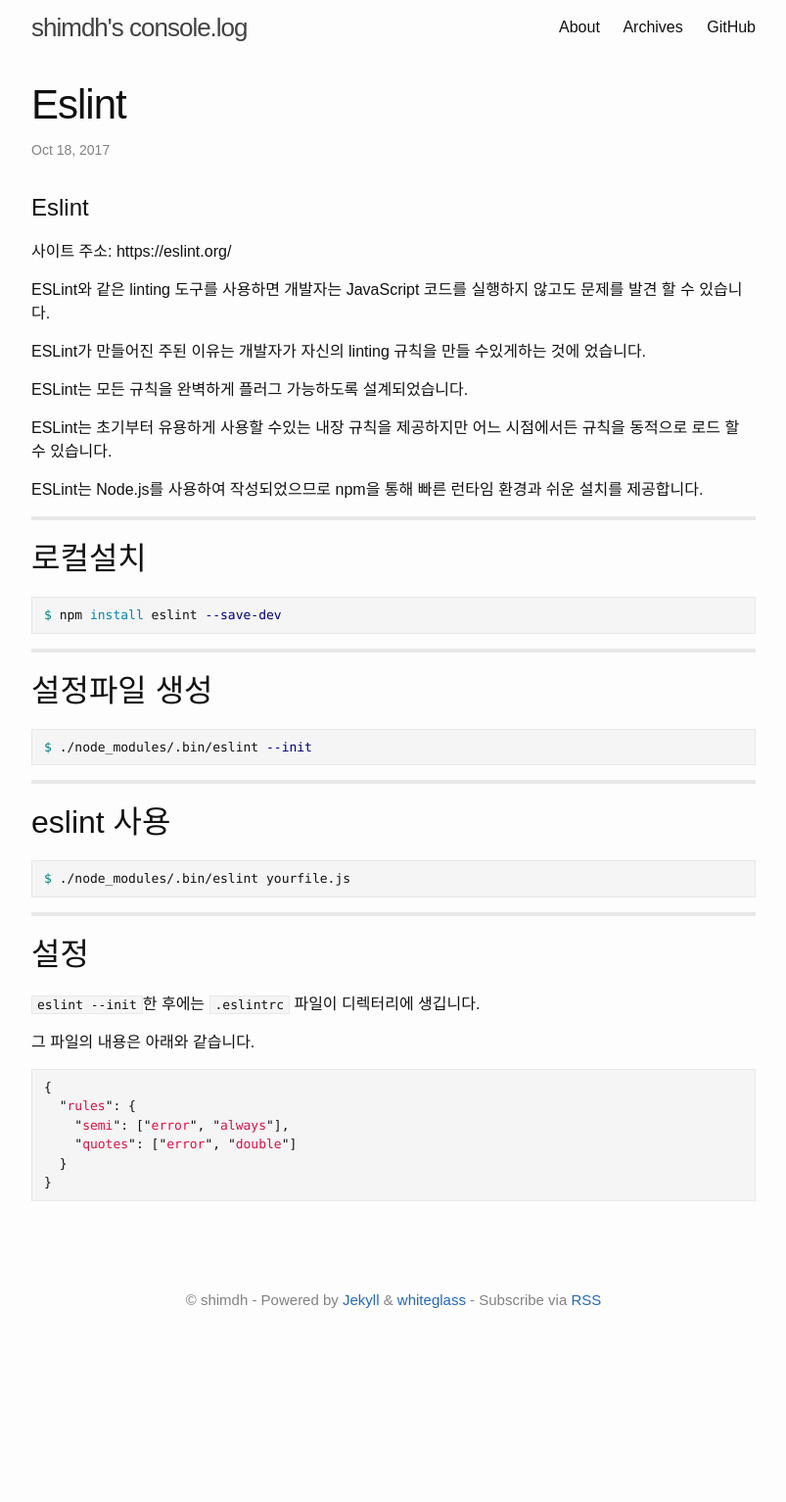
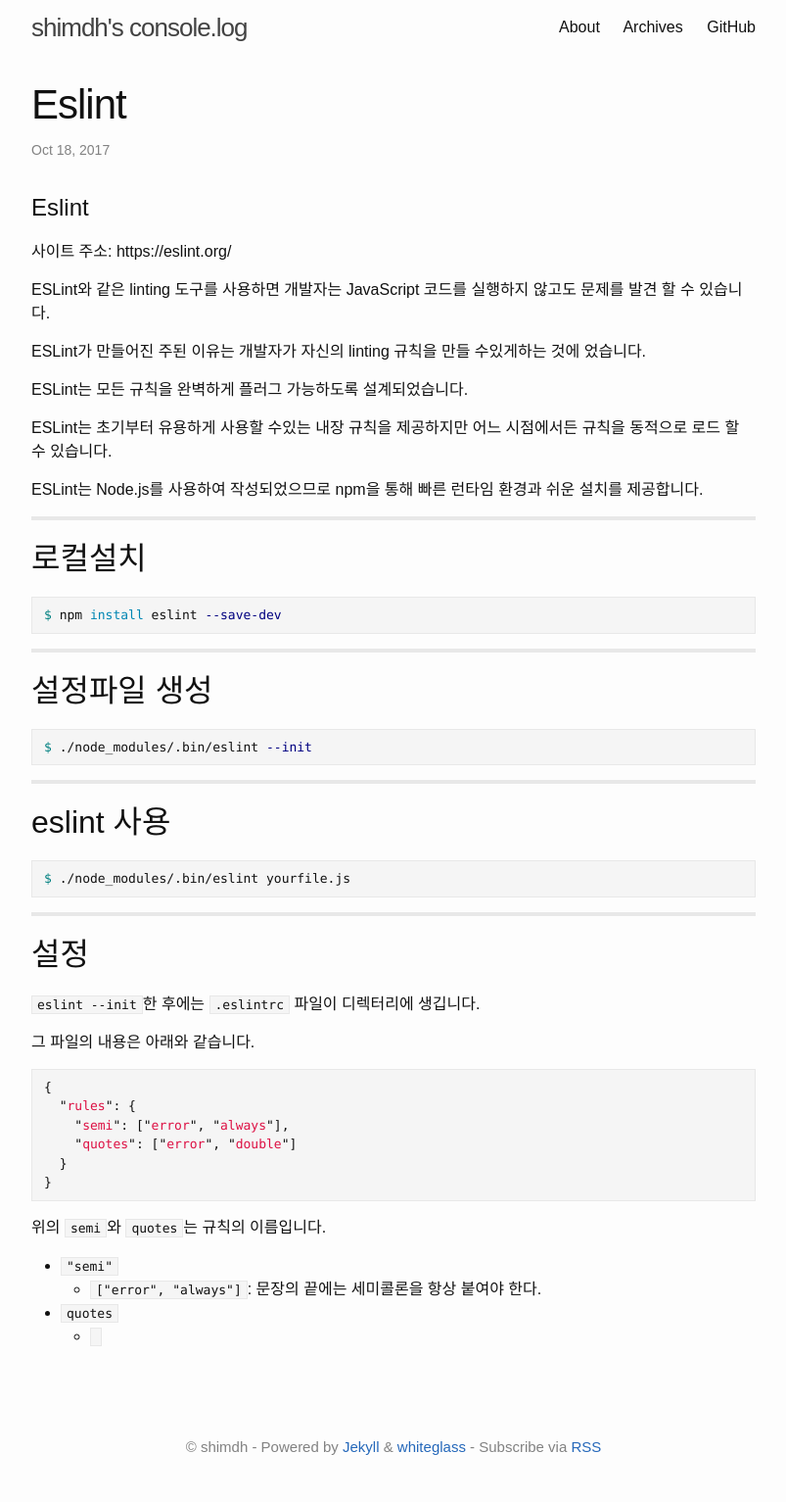
Before and after one commit to yous/whiteglass, a Jekyll site: the page built from _posts/2017-10-18-eslint.md, in a window 1280 px wide. Shown: the whole page at 98% size, without its empty margins (238-1041 px from the left). Built offline with Jekyll 4.4.1, drawn with Linux system fonts in a browser that asks for light colours; before the commit the page ends 1383 px from its top, so only the background shows below that.

Commit message:
added content

```diff
--- a/_posts/2017-10-18-eslint.md
+++ b/_posts/2017-10-18-eslint.md
@@ -57,3 +57,10 @@
   }
 }
 {% endhighlight %}
+
+위의 <code>semi</code>와 <code>quotes</code>는 규칙의 이름입니다.
+
+* <code>"semi"</code>
+  * <code>["error", "always"]</code>: 문장의 끝에는 세미콜론을 항상 붙여야 한다.
+* <code>quotes</code>
+  * <code></code>
```
